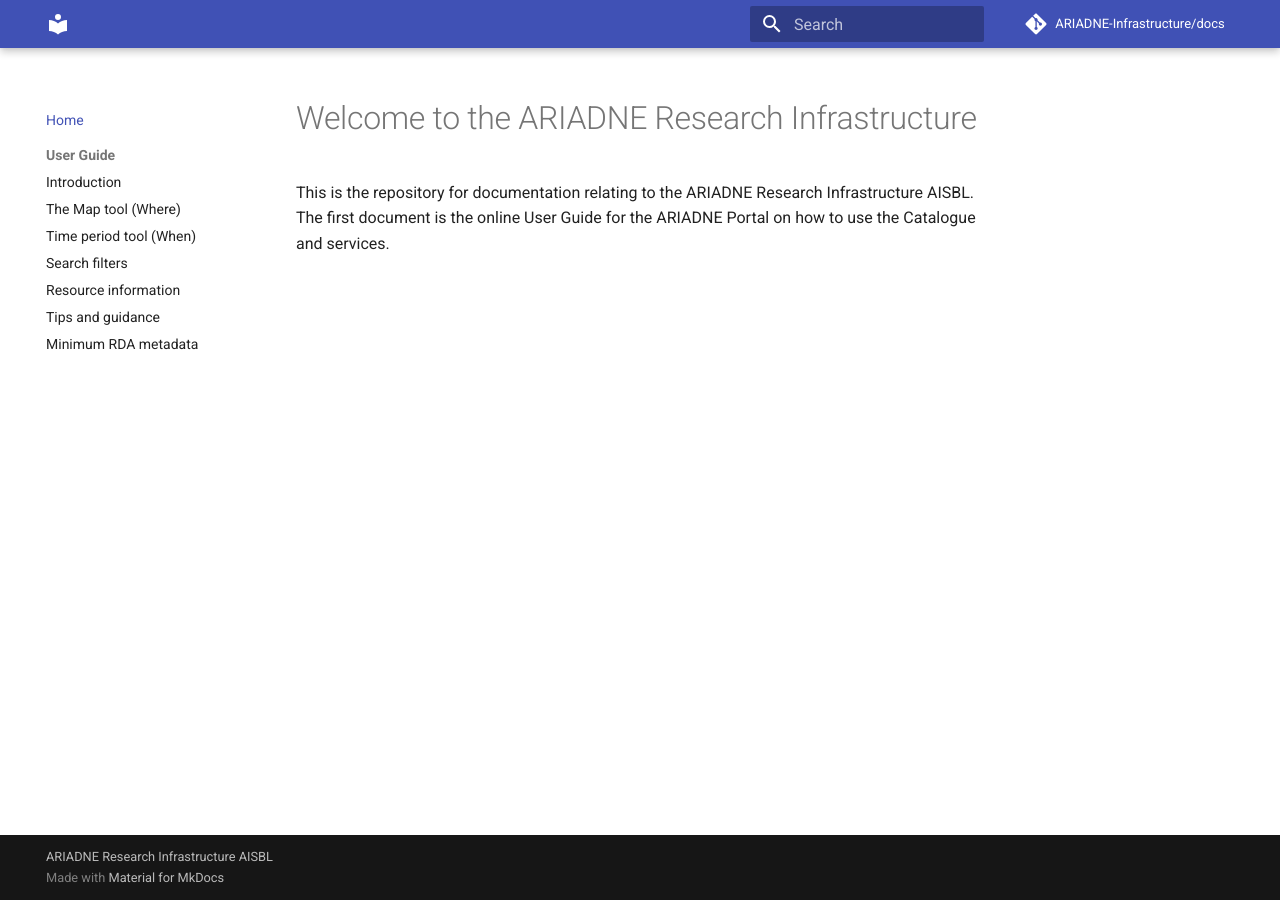
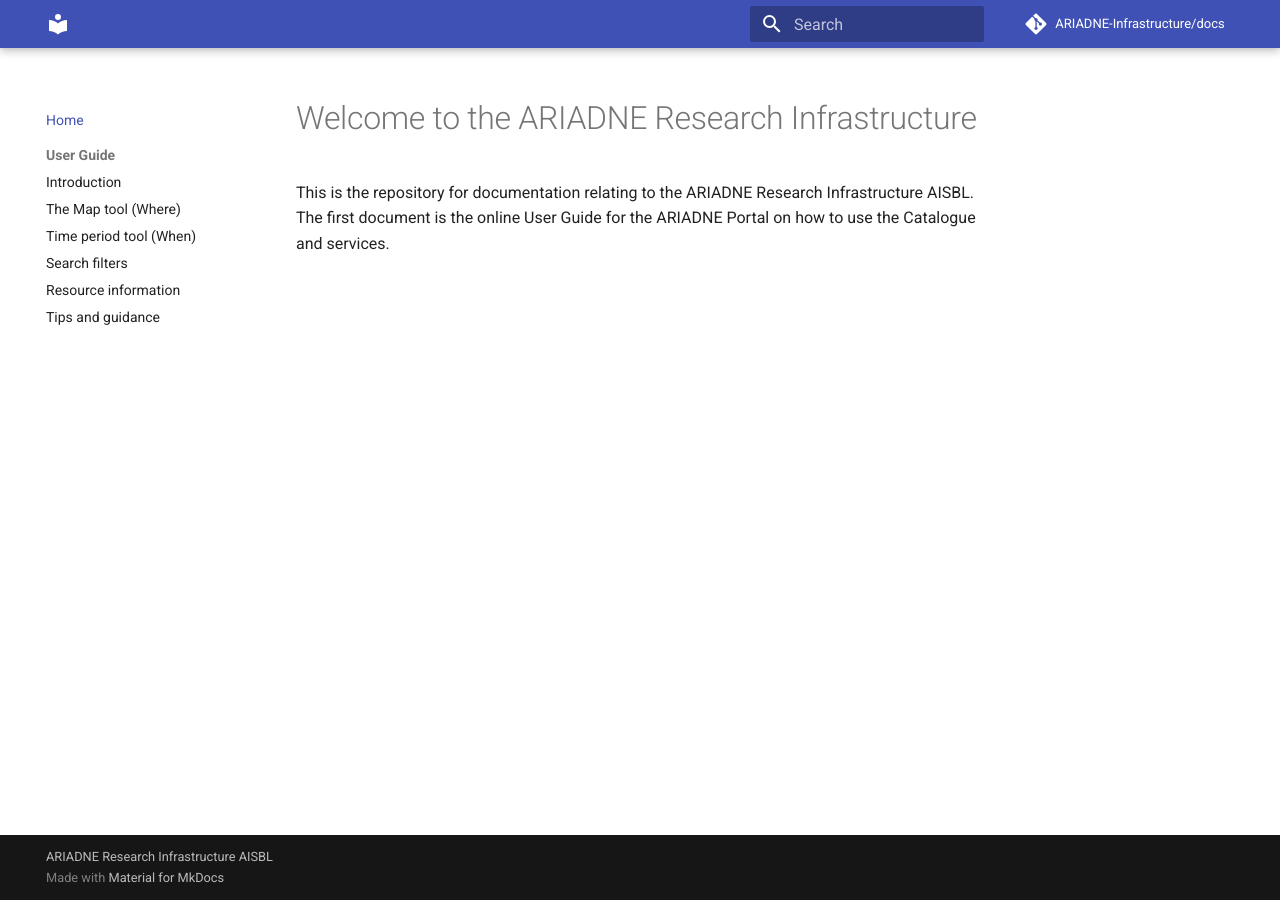
Before and after one commit to uoy-ads/hsds-data-catalogue-docs, an MkDocs documentation site: the page built from docs/index.md, in a window 1280 px wide. Built offline with MkDocs 1.6.1 and Material for MkDocs 9.7.7, drawn with Linux system fonts in a browser that asks for light colours; comment, search, counter and statistics services are not loaded.

Commit message:
Update mkdocs.yml

```diff
--- a/mkdocs.yml
+++ b/mkdocs.yml
@@ -25,4 +25,3 @@
     - Search filters: Portal_User_Guide/Section-4_Search_Filters.md
     - Resource information: Portal_User_Guide/Section-5_Resources.md
     - Tips and guidance: Portal_User_Guide/Section-6_Tips_and_guidance.md
-    - Minimum RDA metadata: Portal_User_Guide/RDA_metadata.md
```
